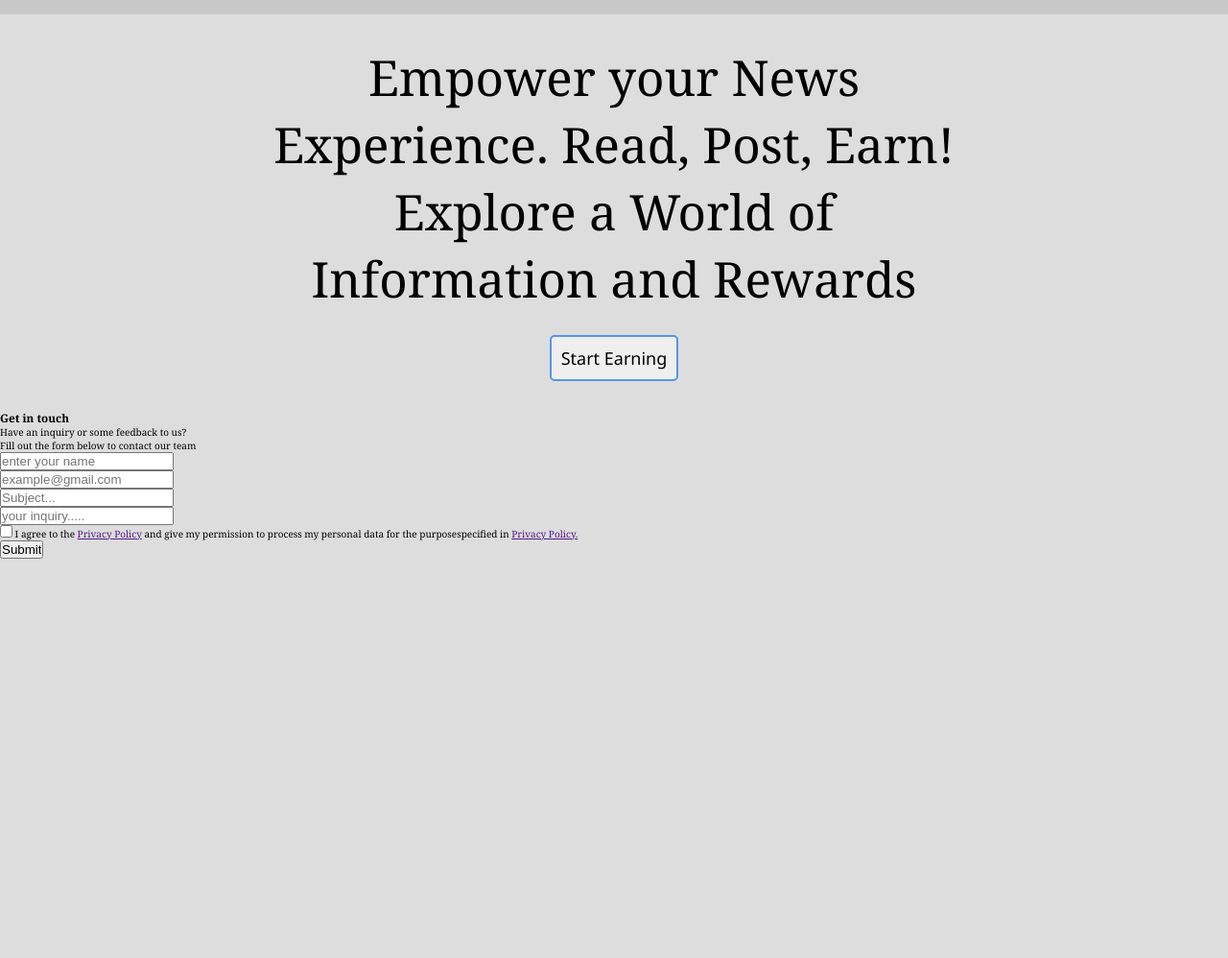
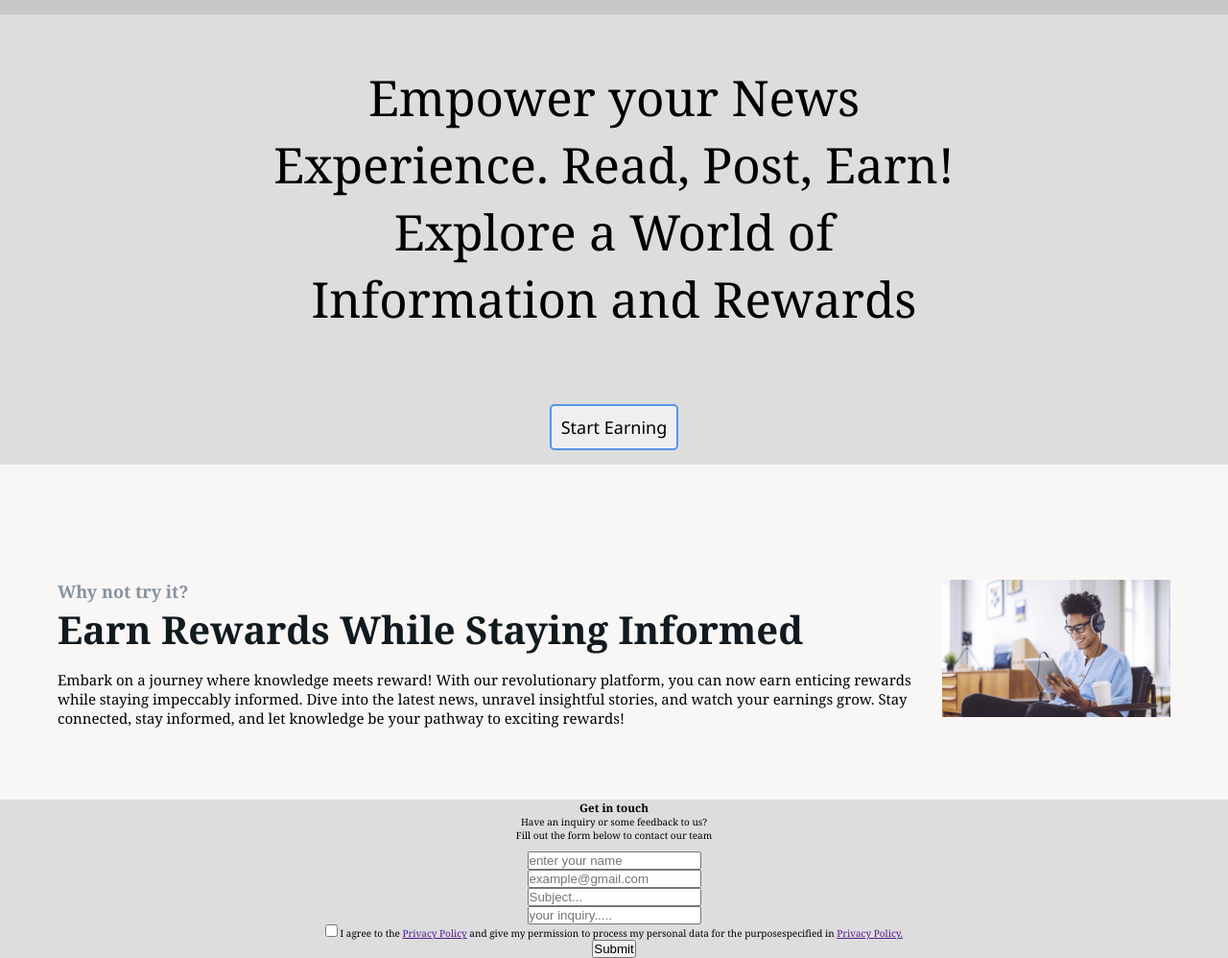
Before and after one commit to debugtitan/ByteBurst, a plain HTML site: page home.html in a window 1280 px wide. Shown: the part 74-1072 px from the top of the page at 96% size. Before the commit the page ends 800 px from the top, so only its background shows below. Drawn offline with Linux system fonts and the light colour scheme.

Commit message:
about section

```diff
--- a/assets/static/css/styles.css
+++ b/assets/static/css/styles.css
@@ -2,7 +2,7 @@
     --background: #ddddde;
     --primary: rgba(0,0,0, 0.9);
     --gold: rgb(201, 200, 200);
-    --white: #f0e8e8;
+    --white: #f9f6f6;
     --secondary: rgb(86, 149, 232);
     --font-family:Georgia, 'Times New Roman', Times, serif;
 }
@@ -27,6 +27,13 @@ body{
     font-family: var(--font-family);
 }
 
+p{
+    display: block;
+    margin-block-start: 1em;
+    margin-block-end: 1em;
+    margin-inline-start: 0px;
+    margin-inline-end: 0px;
+}
 .navbar{
     display: flex;
     justify-content: space-between;
@@ -74,7 +81,7 @@ body{
 .btn-toggle{
     display: none;
     font-size: 2rem;
-    color: var(--white);
+    color: var(--primary);
     cursor: pointer;
 }
 
@@ -158,7 +165,8 @@ strong{
     margin: 0 auto;
     font-size: 4vw;
 }
-.heading{
+
+.hero-heading{
     margin-top: 3rem;
 }
 
@@ -177,3 +185,62 @@ strong{
     font-size: 18px;
     font-family: 'Segoe UI', Tahoma, Geneva, Verdana, sans-serif;
 }
+
+
+
+
+/** About Section*/
+
+.heading-title{
+    font-size: 2rem;
+    color: #111B1F;
+    margin: 0;
+}
+
+.size-default{
+    font-size: 18px;
+    font-style: normal;
+    color: #8592A0;
+}
+
+.normal-text{
+    font-size: 15px;
+}
+
+
+.about-section{
+    margin-top: 15px;
+    position: relative;
+    margin-bottom: 0;
+    background-color: var(--white);
+    padding: 60px 0px 0px 0px;
+}
+
+.about-section .about-container{
+    display: flex;
+    margin-right: auto;
+    margin-left: auto;
+    position: relative;
+    padding: 6em;
+}
+
+.about-section img {
+    height: auto;
+    max-width: 100%;
+    border: none;
+    border-radius: 0;
+    box-shadow: none
+}
+
+@media (max-width: 1024px) {
+    .about-section .about-container {
+        flex-wrap:wrap
+    }
+}
+
+
+
+/* CONTACT FORM*/
+.contact-us{
+    text-align: center;
+}
--- a/home.html
+++ b/home.html
@@ -36,11 +36,31 @@
         </span>
     </header>
     <div class="hero-section">
-        <div class="heading">
+        <div class="hero-heading">
             <p>
                 Empower your News Experience. Read, Post, Earn! Explore a World of Information and Rewards
             </p>
             <button id="explore">Start Earning</button>
+        </div>
+    </div>
+
+    <div class="about-section">
+        <div class="about-container">
+            <div class="text-container">
+                <div class="heading-title size-default"><h4>Why not try it?</h4></div>
+                <div class="heading-title"><h1>Earn Rewards While Staying Informed</h1></div>
+                <p class="normal-text">
+                    Embark on a journey where knowledge meets reward! With our revolutionary platform, you can now earn
+                    enticing rewards while staying impeccably informed. Dive into the latest news, unravel insightful
+                    stories, and watch your earnings grow. Stay connected, stay informed, and let knowledge be your
+                    pathway
+                    to exciting rewards!
+                </p>
+            </div>
+            <div class="image-container">
+                <img src="assets/media/earn.jpg" alt="" height="606" width="613" >
+            </div>
+        </div>
         </div>
     </div>
 
```
Also changed, not shown: assets/media/earn.jpg (added), assets/media/post.png (added), 1 other file.
